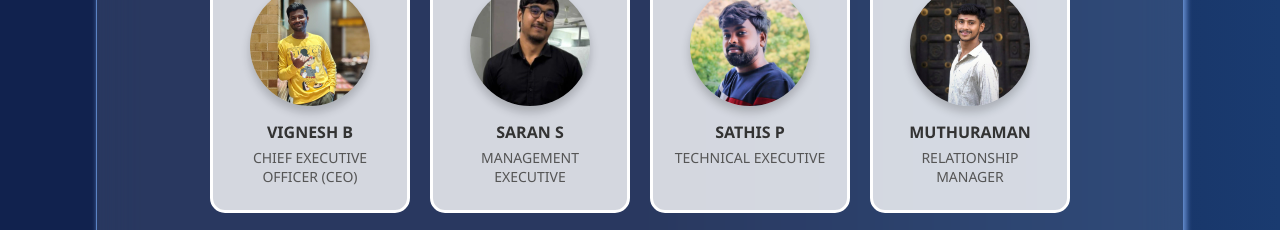
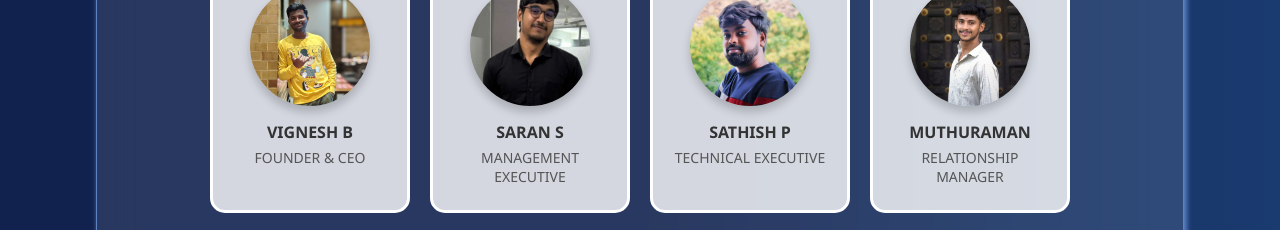
Before and after one commit to Scratch-Studios/scratchstudios, a plain HTML site: page index.html in a window 1280 px wide. Shown: the part 2540-2770 px from the top of the page. Drawn offline with Linux system fonts and the light colour scheme.

Commit message:
Update index.html
Sathish anna name TYPO H added. Role for vignesh changed into Founder & CEO.

```diff
--- a/index.html
+++ b/index.html
@@ -165,7 +165,7 @@
              <div class="team-member">
                  <img src="vignesh.jpg" alt="Team Member 1" class="team-photo">
                  <h3 class="member-name">VIGNESH B</h3>
-                 <p class="member-role">CHIEF EXECUTIVE OFFICER (CEO)</p>
+                 <p class="member-role">FOUNDER & CEO</p>
              </div>
              <div class="team-member">
                 <img src="saran.jpg" alt="Team Member 5" class="team-photo">
@@ -174,7 +174,7 @@
             </div>
             <div class="team-member">
                 <img src="sathish.jpg" alt="Team Member 5" class="team-photo">
-                <h3 class="member-name">SATHIS P</h3>
+                <h3 class="member-name">SATHISH P</h3>
                 <p class="member-role">TECHNICAL EXECUTIVE</p>
             </div>
              <div class="team-member">
```
